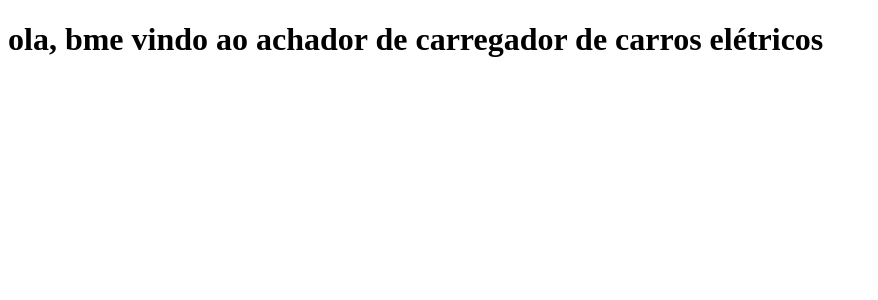
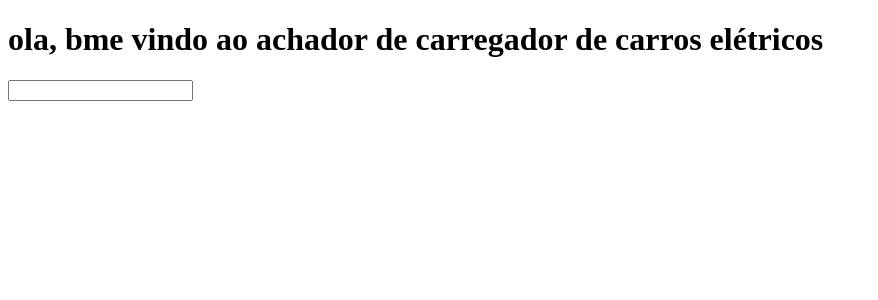
Before and after one commit to cauandrade123/eletric-station-finder, a React (Create React App) app in the folder findereletricstation/: page / in a window 1280 px wide. Shown: the top 300 px of the page, without its empty margins (0-878 px from the left). Built offline with nearby package versions, Linux system fonts and the light colour scheme.

Commit message:
remember some codes in react

```diff
--- a/findereletricstation/src/App.jsx
+++ b/findereletricstation/src/App.jsx
@@ -1,8 +1,18 @@
+import { useState } from 'react';
 import './App.scss';
 
 function App() {
+
+  const[location,setLocation] = useState('')
+
+
   return (
-     <h1>ola, bme vindo ao achador de carregador de carros elétricos</h1>
+    <main>
+        <h1>ola, bme vindo ao achador de carregador de carros elétricos</h1>
+        <input className='LocationInput' value={location} onChange={e => setLocation(e.target.value)} type="text" />
+        <h1>{location}</h1>
+    </main>
+
   );
 }
 
```
